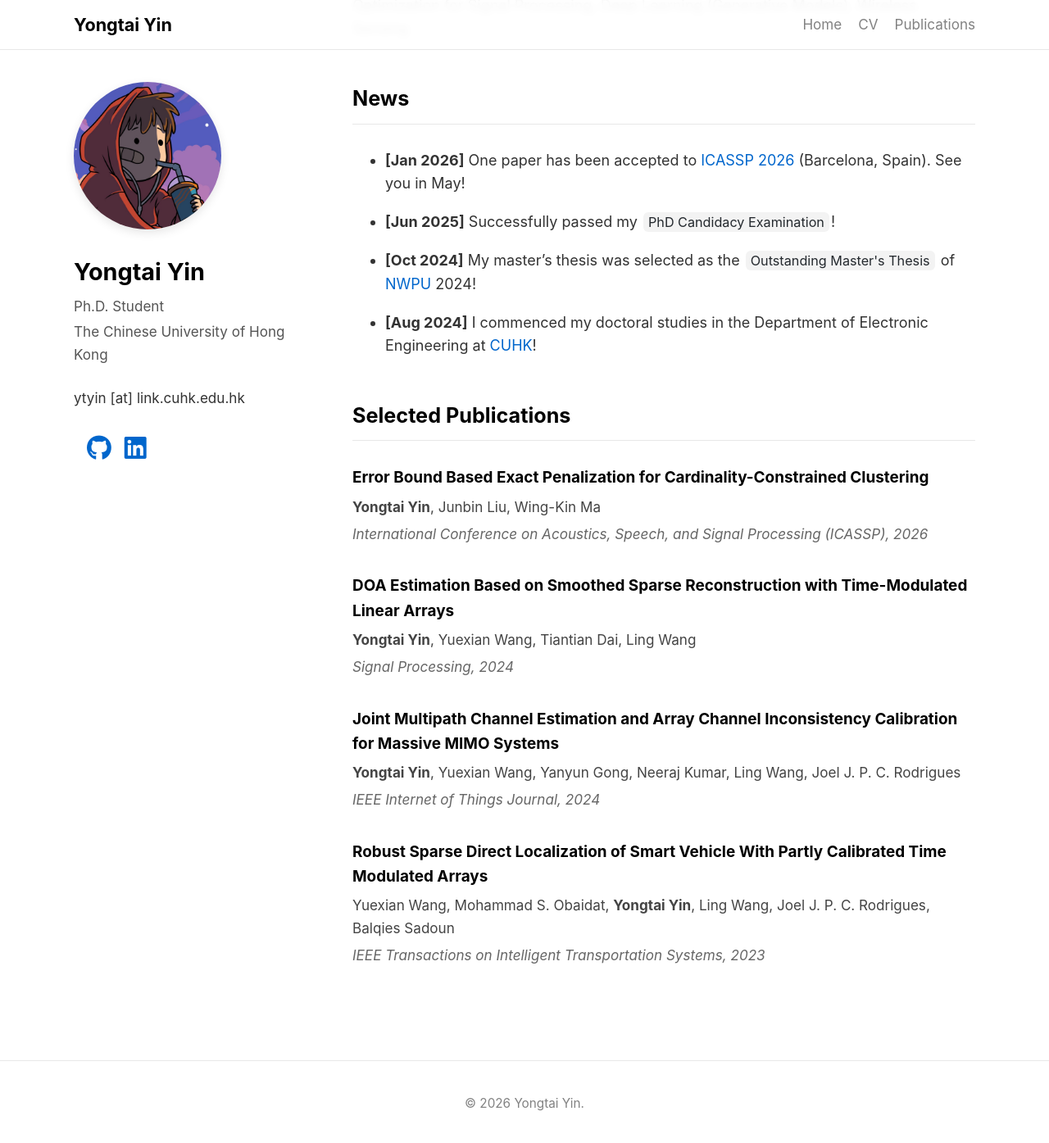
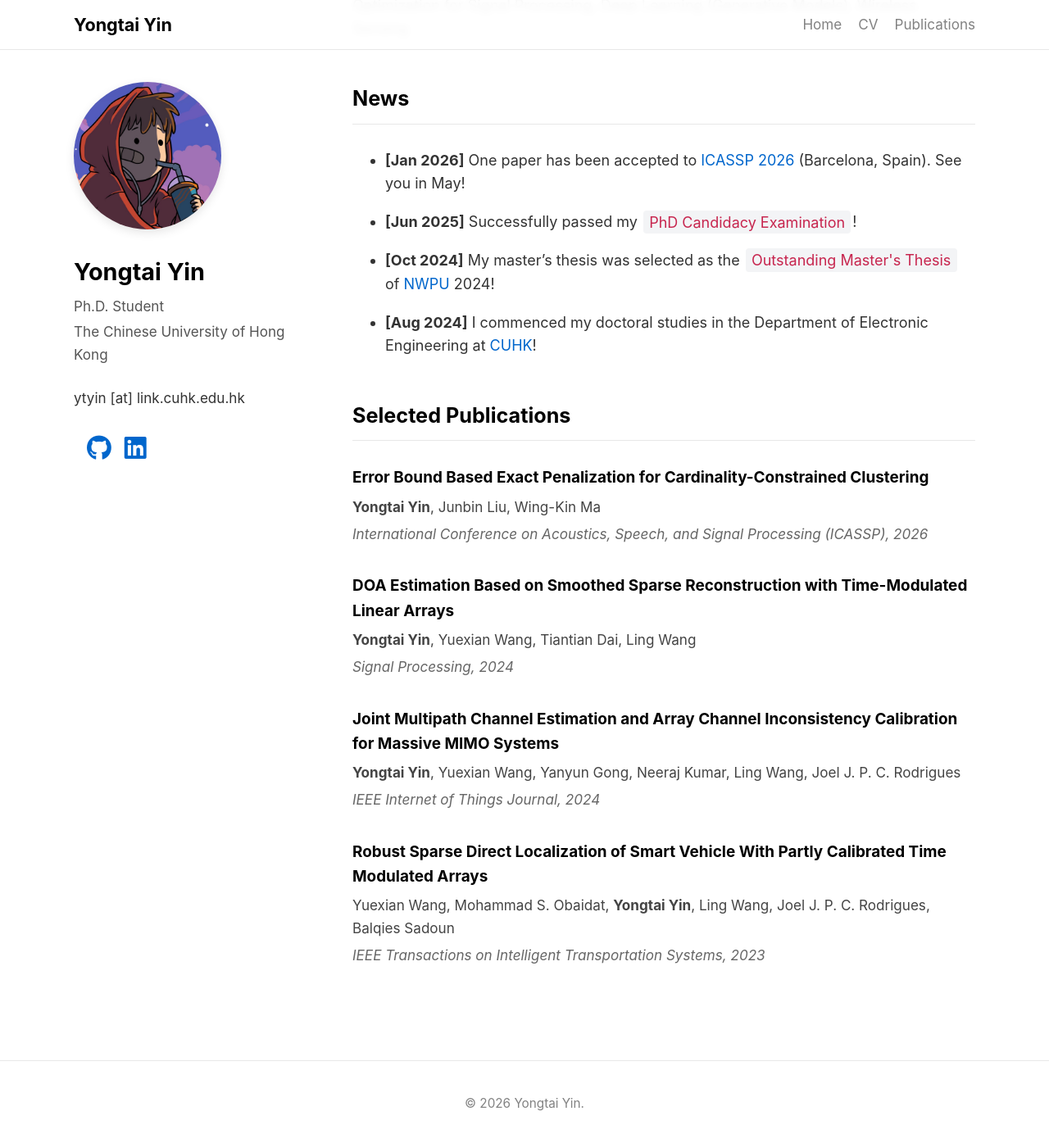
Before and after one commit to yongtai-yin/yongtai-yin.github.io, a Jekyll site: the page built from index.md, in a window 1280 px wide and 1400 px high, scrolled down 483 px. Shown: the top 1395 px of the window at 82% size. Built offline with Jekyll 4.4.1, drawn with Linux system fonts in a browser that asks for light colours; a style sheet for code colours, icons or effects is not loaded.

Commit message:
Enhance styling for inline code blocks in news section for better visibility and consistency

```diff
--- a/assets/css/style.css
+++ b/assets/css/style.css
@@ -178,12 +178,12 @@ a:hover {
 
 /* Styled code blocks for inline highlighting in news */
 code {
-    background-color: rgba(27, 31, 35, 0.05); /* Light gray background */
-    border-radius: 6px;
-    padding: 2px 6px;
-    font-family: var(--font-main); /* Inherit main font, avoid monospace clash */
-    font-size: 0.9em;
-    color: #24292e; /* Dark gray text */
+    background-color: #f3f4f6; /* Slightly more visible gray */
+    border-radius: 4px;
+    padding: 0.2em 0.4em;
+    font-family: inherit; /* Use the same font as the surrounding text */
+    font-size: inherit;   /* Maintain the same font size */
+    color: #c7254e;       /* Markdown-like emphasis color (optional, remove if unwanted) */
     margin: 0 2px;
 }
 
```
